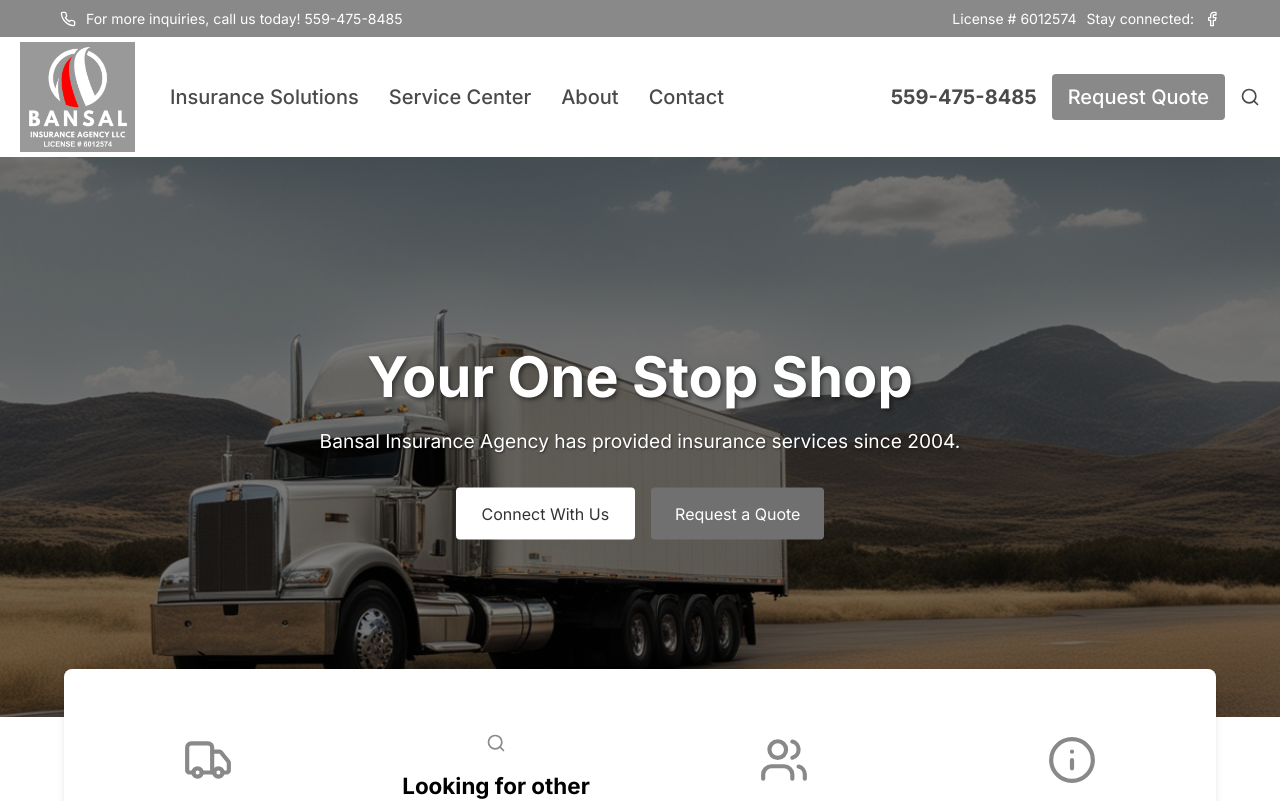
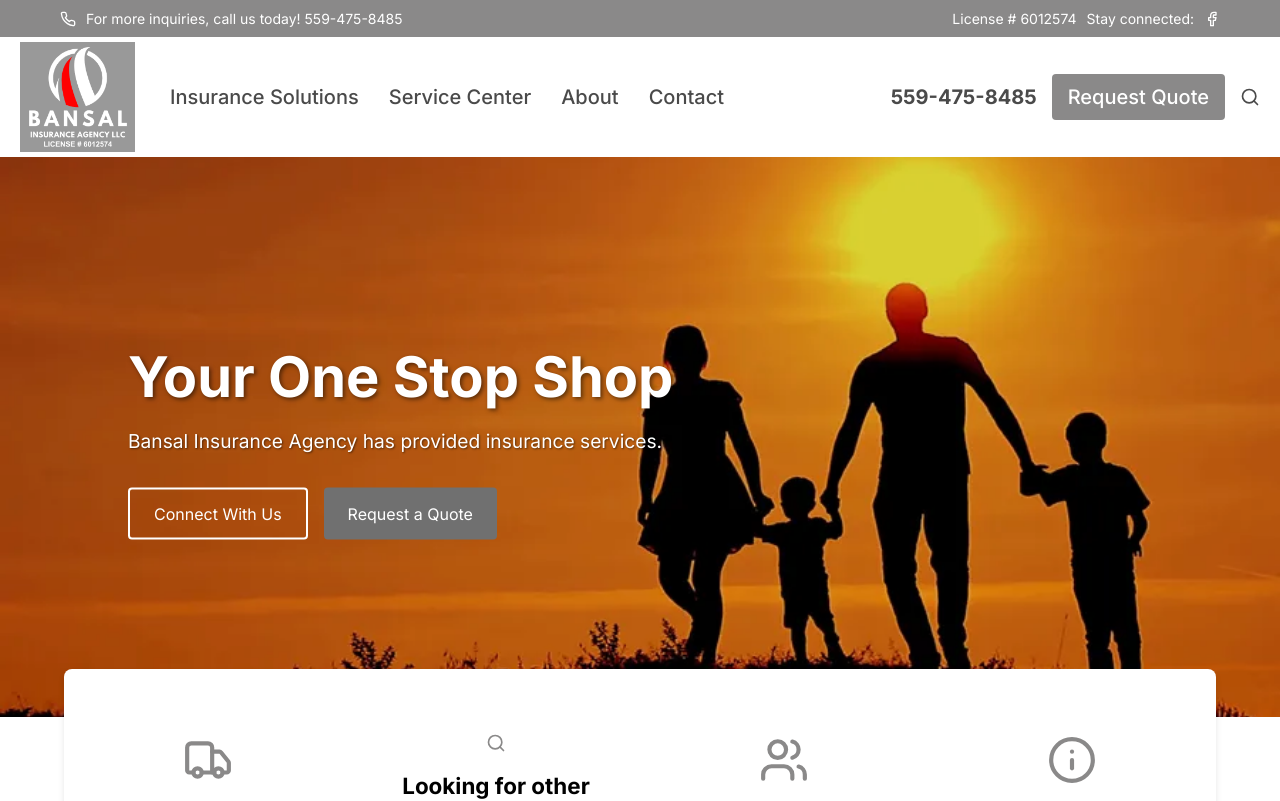
Before and after one commit to gouthamreddykallem/bansal-agency, a Next.js app: page / in a window 1280 px wide. Shown: the top 801 px of the page. Built offline with nearby package versions, Linux system fonts and the light colour scheme.

Commit message:
Hero image

```diff
--- a/src/app/components/hero/Hero.tsx
+++ b/src/app/components/hero/Hero.tsx
@@ -10,7 +10,7 @@ const HeroSection: React.FC = () => {
       <div className={styles.heroContainer}>
         <div className={styles.heroImageWrapper}>
           <Image
-            src="/truck.jpg"
+            src="/happy-family.jpg"
             alt="on mountain road"
             layout="fill"
             objectFit="cover"
@@ -22,7 +22,7 @@ const HeroSection: React.FC = () => {
         <div className={styles.heroContent}>
           <h1 className={styles.heroTitle}>Your One Stop Shop</h1>
           <p className={styles.heroSubtitle}>
-            Bansal Insurance Agency has provided insurance services since 2004.
+            Bansal Insurance Agency has provided insurance services.
           </p>
           <div className={styles.heroButtons}>
             <button className={`${styles.heroButton} ${styles.primary}`}>Connect With Us</button>
--- a/src/app/components/hero/HeroSection.module.scss
+++ b/src/app/components/hero/HeroSection.module.scss
@@ -27,18 +27,18 @@
   left: 0;
   right: 0;
   bottom: 0;
-  background-color: rgba(0, 0, 0, 0.5); // Darker overlay
+  background-color: rgba(0, 0, 0, 0.1);
   z-index: 2;
 }
 
 .heroContent {
   position: absolute;
   top: 50%;
-  left: 50%;
-  transform: translate(-50%, -50%);
-  text-align: center;
+  left: 10%;
+  transform: translate(0, -50%);
+  text-align: left;
   color: white;
-  z-index: 3; // Ensure content is above the overlay
+  z-index: 3;
   width: 80%;
   max-width: 800px;
 }
@@ -60,7 +60,7 @@
 
 .heroButtons {
   display: flex;
-  justify-content: center;
+  justify-content: flex-start;
   gap: 1rem;
   margin-top: 2rem;
 }
@@ -70,17 +70,16 @@
   font-size: 1rem;
   border: none;
   cursor: pointer;
-  transition: all 0.3s ease;
+  transition: background-color 0.3s ease;
   border-radius: 4px;
 
   &.primary {
-    background-color: white;
-    color: #333;
+    background-color: transparent;
     border: 2px solid white;
+    color: white;
 
     &:hover {
-      background-color: transparent;
-      color: white;
+      background-color: rgba(255, 255, 255, 0.1);
     }
   }
 
@@ -104,37 +103,22 @@
   box-shadow: 0 4px 6px rgba(0, 0, 0, 0.1);
   position: relative;
   z-index: 2;
-  height: 300px; // Increased height
-
+  height: 300px;
 }
-
-
-
-// display: flex;
-// justify-content: space-between;
-// padding: 2rem;
-// background-color: white;
-// margin: -3rem 4rem 0;
-// border-radius: 8px;
-// box-shadow: 0 4px 6px rgba(0, 0, 0, 0.1);
-// position: relative;
-// z-index: 2;
-// height: 300px; // Increased height
-
 
 .infoCard {
   flex: 1;
   text-align: center;
-  padding: 2rem; // Increased padding
+  padding: 2rem;
   display: flex;
   flex-direction: column;
   align-items: center;
-  justify-content: center; // Added to vertically center content
+  justify-content: center;
   text-decoration: none;
   color: black;
   transition: all 0.3s ease;
   border-radius: 4px;
-  margin: 0 1rem; // Added margin for spacing between cards
+  margin: 0 1rem;
 
   &:hover {
     transform: translateY(-5px);
@@ -160,39 +144,39 @@
   }
 
   h3 {
-    font-size: 1.4rem; // Increased font size
+    font-size: 1.4rem;
     font-weight: bold;
-    margin: 1rem 0; // Increased margin
+    margin: 1rem 0;
     color: black;
-    transition: color 0.3s ease; // Added transition for smooth color change
+    transition: color 0.3s ease;
   }
 
   &:hover h3 {
-    color: white; // Change h3 color to white on hover
+    color: white;
     text-decoration: none;
   }
 
   p {
-    font-size: 1.1rem; // Increased font size
+    font-size: 1.1rem;
     margin: 0;
-    transition: color 0.3s ease; // Added transition for smooth color change
+    transition: color 0.3s ease;
   }
 
   &:hover p {
-    color: white; // Change paragraph color to white on hover
+    color: white;
     text-decoration: none;
   }
 }
 
 .infoIcon {
-  width: 50px; // Increased icon size
-  height: 50px; // Increased icon size
+  width: 50px;
+  height: 50px;
   color: #8a8989;
   transition: color 0.3s ease;
 }
 
 .infoCard:hover .infoIcon {
-  color: white; // Change icon color to white on hover
+  color: white;
 }
 
 @media (max-width: 1200px) {
@@ -212,7 +196,7 @@
 
   .heroButtons {
     flex-direction: column;
-    align-items: center;
+    align-items: flex-start;
   }
 
   .heroButton {
```
Also changed, not shown: public/happy-family.jpg (added).
